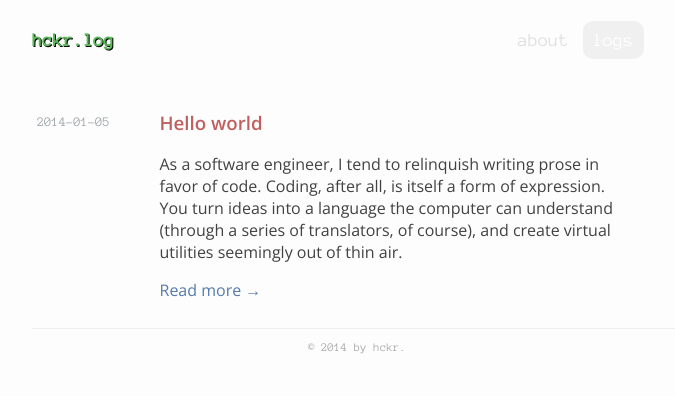
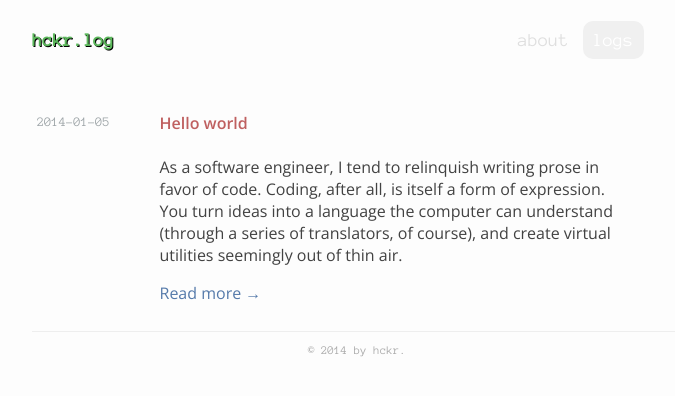
Before and after one commit to bitjockey42/astrohckr.github.io, a Jekyll site: the page built from index.md, in a window 1280 px wide. Shown: the top 396 px of the page, without its empty margins (283-958 px from the left). Built offline with Jekyll 4.4.1, drawn with Linux system fonts in a browser that asks for light colours; Markdown is read by kramdown in place of the engine named in the settings.

Commit message:
Tweaks to typography

```diff
--- a/_layouts/blog.html
+++ b/_layouts/blog.html
@@ -15,7 +15,7 @@ type: index
 
     <div class="col-2">
       <div class="blog-content">
-        <h3><a class="blog-title" href="{{ post.url }}">{{ post.title }}</a></h3>
+        <h4><a class="blog-title" href="{{ post.url }}">{{ post.title }}</a></h4>
         <p>{{ post.excerpt|markdownify }}</p>
         <p><a href="{{ post.url }}">Read more &rarr;</a></p>
       </div>
```
